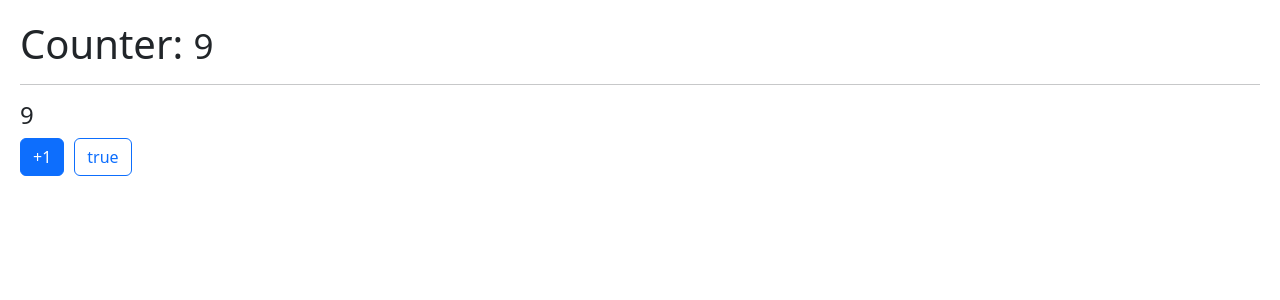
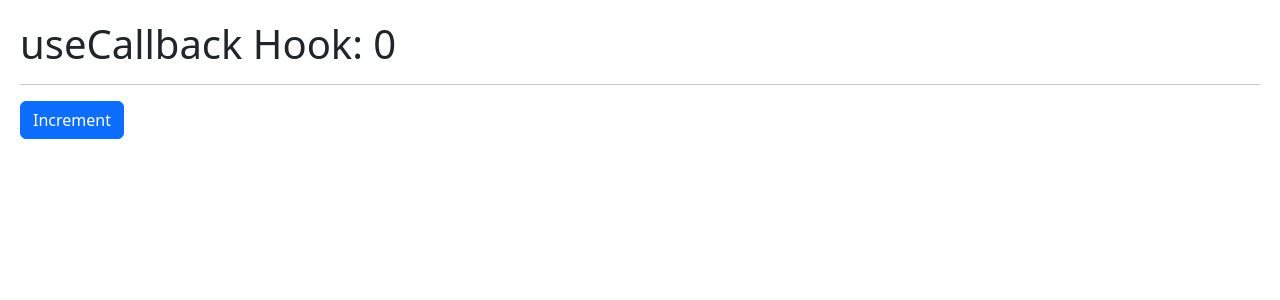
Before and after one commit to devMetalG/hook-app, a React (Vite) app: page / in a window 1280 px wide. Shown: the top 300 px of the page. Built offline with nearby package versions, Linux system fonts and the light colour scheme.

Commit message:
useCallback

```diff
--- /dev/null
+++ b/src/06-memos/CallbackHook.tsx
@@ -0,0 +1,23 @@
+import { useCallback, useState } from 'react'
+import { ShowIncrement } from './ShowIncrement';
+
+export const CallbackHook:React.FC = () => {
+
+  const [count, setCount] = useState(0);
+
+  const incrementFather = useCallback(() => {
+    setCount((value) => value + 1 );
+  }, []);
+
+  // const increment = () => {
+  //   setCount(count + 1);
+  // }
+
+  return (
+    <>
+      <h1>useCallback Hook: {count} </h1>
+      <hr />
+      <ShowIncrement increment={incrementFather}/>
+    </>
+  )
+}
--- /dev/null
+++ b/src/06-memos/ShowIncrement.tsx
@@ -0,0 +1,16 @@
+interface ShowIncrementProps {
+  increment: ()=> void
+}
+
+export const ShowIncrement:React.FC<ShowIncrementProps> = ({increment}) => {
+  return (
+    <button
+      className="btn btn-primary"
+      onClick={() => {
+        increment();
+      }}
+    >
+      Increment
+    </button>
+  )
+}
--- a/src/main.tsx
+++ b/src/main.tsx
@@ -10,10 +10,11 @@
 // import { FocusScreen } from './04-useRef/FocusScreen';
 // import { Layout } from './05-useLayoutEffect/Layout';
 // import { Memorize } from './06-memos/Memorize';
-import { MemoHook } from './06-memos/MemorizeHook';
+// import { MemoHook } from './06-memos/MemorizeHook';
+import { CallbackHook } from './06-memos/CallbackHook';
 
 createRoot(document.getElementById('root')!).render(
   <StrictMode>
-    <MemoHook/>
+    <CallbackHook/>
   </StrictMode>
 )
```
